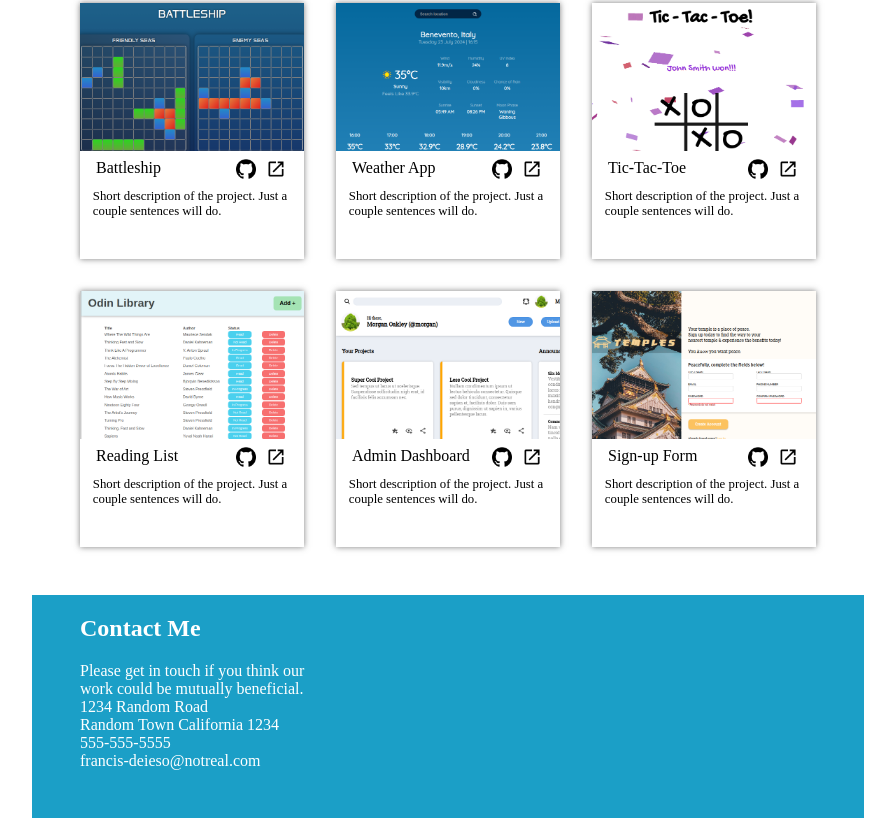
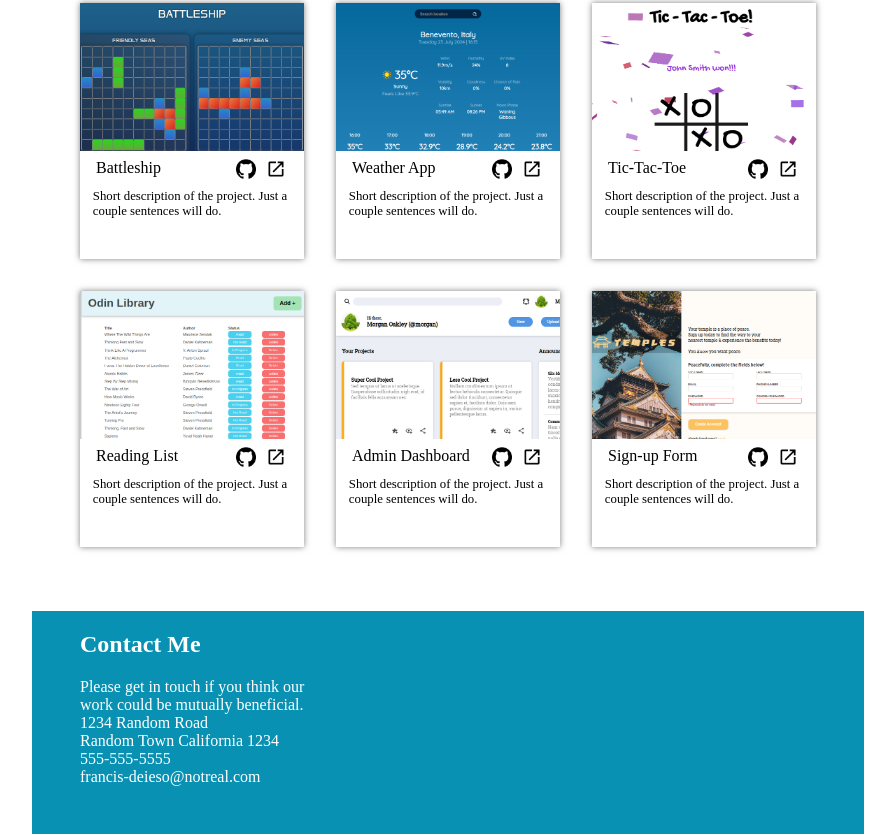
Before and after one commit to Frobii/odin-homepage, a website built with webpack: page src/index.html in a window 1280 px wide. Shown: the part 480-1314 px from the top of the page, without its empty margins (192-1087 px from the left). Built offline with nearby package versions, Linux system fonts and the light colour scheme.

Commit message:
sample-background-color-from-design-files

```diff
--- a/src/styles.css
+++ b/src/styles.css
@@ -1,8 +1,7 @@
 :root {
     --page-padding: 3rem;
     --primary-container-width: 46rem;
-    --primary-background-color: rgb(27, 159, 199);
-    --primary-font-color: white;
+    --primary-background-color: #0891b2;
 }
 body {
     margin: 0px;
@@ -46,7 +45,7 @@ body {
     bottom: 0;
     margin: 0;
     width: 100%;
-    color: var(--primary-font-color);
+    color: white;
     text-shadow: black 2px 0 10px;
     font-size: 2.5rem;
 }
@@ -154,7 +153,8 @@ body {
 .contact-me {
     background-color: var(--primary-background-color);
     max-width: var(--primary-container-width);
-    color: var(--primary-font-color);
+    color: white;
     padding: var(--page-padding);
     padding-top: 0px;
+    margin-top: 1rem;
 }
```
